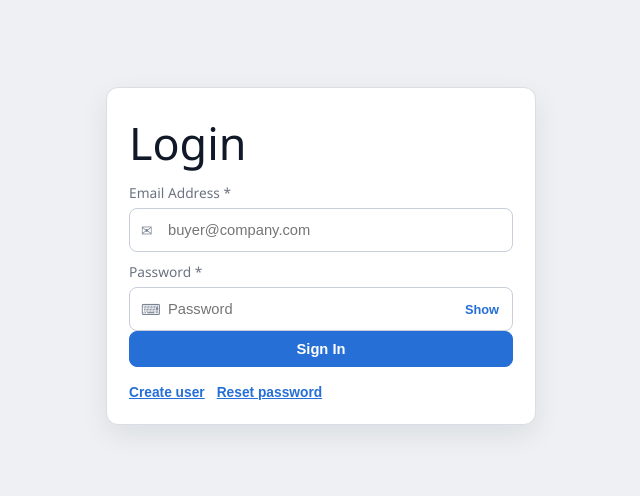
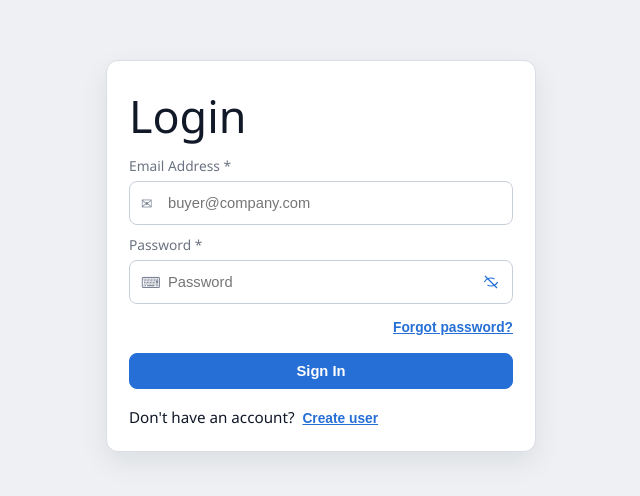
Before and after one commit to thomastorvpcs/onlinecatalog, a React (Vite) app: page / in a window 1280 px wide. Shown: the part 144-640 px from the top of the page, without its empty margins (319-959 px from the left). Built offline with nearby package versions, Linux system fonts and the light colour scheme.

Commit message:
Refine login form links spacing and eye-toggle password UI

```diff
--- a/src/App.jsx
+++ b/src/App.jsx
@@ -1423,8 +1423,15 @@ function Login({ onLogin, onRegister, onRequestPasswordReset, onResetPassword })
               <div className="auth-input-wrap">
                 <span className="auth-input-icon">⌨</span>
                 <input type={showPassword ? "text" : "password"} value={password} onChange={(e) => setPassword(e.target.value)} required placeholder="Password" />
-                <button type="button" className="auth-toggle-btn" onClick={() => setShowPassword((v) => !v)}>{showPassword ? "Hide" : "Show"}</button>
+                <button type="button" className="auth-toggle-btn" onClick={() => setShowPassword((v) => !v)} aria-label={showPassword ? "Hide password" : "Show password"} title={showPassword ? "Hide password" : "Show password"}>
+                  {showPassword ? <EyeOpenIcon /> : <EyeClosedIcon />}
+                </button>
               </div>
+              {mode === "login" ? (
+                <div className="auth-inline-link-row">
+                  <button type="button" className="link-btn" onClick={() => { setMode("reset-request"); setError(""); setNotice(""); }}>Forgot password?</button>
+                </div>
+              ) : null}
             </>
           ) : null}
           {mode === "register" ? (
@@ -1440,25 +1447,44 @@ function Login({ onLogin, onRegister, onRequestPasswordReset, onResetPassword })
               <div className="auth-input-wrap">
                 <span className="auth-input-icon">⌨</span>
                 <input type={showResetPassword ? "text" : "password"} value={resetPassword} onChange={(e) => setResetPassword(e.target.value)} required placeholder="New password" />
-                <button type="button" className="auth-toggle-btn" onClick={() => setShowResetPassword((v) => !v)}>{showResetPassword ? "Hide" : "Show"}</button>
+                <button type="button" className="auth-toggle-btn" onClick={() => setShowResetPassword((v) => !v)} aria-label={showResetPassword ? "Hide password" : "Show password"} title={showResetPassword ? "Hide password" : "Show password"}>
+                  {showResetPassword ? <EyeOpenIcon /> : <EyeClosedIcon />}
+                </button>
               </div>
               <p className="small">Code must be 6 digits. Password policy still applies.</p>
               {demoCodeHint ? <p className="small">Demo verification code: {demoCodeHint}</p> : null}
             </>
           ) : null}
-          <button type="submit" disabled={loading}>
+          <button type="submit" className="auth-submit-btn" disabled={loading}>
             {loading ? "Please wait..." : mode === "login" ? "Sign In" : mode === "register" ? "Create User" : mode === "reset-request" ? "Send verification code" : "Reset password"}
           </button>
         </form>
         <div className="auth-links">
-          {mode === "login" ? <button type="button" className="link-btn" onClick={() => { setMode("register"); setError(""); setNotice(""); }}>Create user</button> : null}
-          {mode === "login" ? <button type="button" className="link-btn" onClick={() => { setMode("reset-request"); setError(""); setNotice(""); }}>Reset password</button> : null}
+          {mode === "login" ? <p className="auth-link-text">Don&apos;t have an account? <button type="button" className="link-btn auth-inline-link" onClick={() => { setMode("register"); setError(""); setNotice(""); }}>Create user</button></p> : null}
           {(mode === "register" || mode === "reset-request" || mode === "reset-confirm") ? <button type="button" className="link-btn" onClick={() => { setMode("login"); setError(""); setNotice(""); }}>Back to sign in</button> : null}
         </div>
           </>
         )}
       </div>
     </div>
+  );
+}
+
+function EyeOpenIcon() {
+  return (
+    <svg viewBox="0 0 24 24" width="16" height="16" aria-hidden="true">
+      <path d="M2 12s3.5-6 10-6 10 6 10 6-3.5 6-10 6-10-6-10-6z" fill="none" stroke="currentColor" strokeWidth="1.8" />
+      <circle cx="12" cy="12" r="3" fill="none" stroke="currentColor" strokeWidth="1.8" />
+    </svg>
+  );
+}
+
+function EyeClosedIcon() {
+  return (
+    <svg viewBox="0 0 24 24" width="16" height="16" aria-hidden="true">
+      <path d="M3 3l18 18" fill="none" stroke="currentColor" strokeWidth="1.8" />
+      <path d="M2 12s3.5-6 10-6c2 0 3.8.6 5.3 1.5M22 12s-3.5 6-10 6c-2 0-3.8-.6-5.3-1.5" fill="none" stroke="currentColor" strokeWidth="1.8" />
+    </svg>
   );
 }
 
--- a/styles.css
+++ b/styles.css
@@ -94,10 +94,33 @@ input, button {
   font-size: 0.8rem;
   font-weight: 600;
   border-radius: 6px;
+  display: grid;
+  place-items: center;
 }
 
 .auth-toggle-btn:hover {
   background: #eff6ff;
+}
+
+.auth-submit-btn {
+  margin-top: 18px;
+}
+
+.auth-inline-link-row {
+  display: flex;
+  justify-content: flex-end;
+  margin-top: 6px;
+}
+
+.auth-link-text {
+  margin: 4px 0 0;
+  font-size: 0.95rem;
+  color: #111827;
+}
+
+.auth-inline-link {
+  margin-top: 0;
+  margin-left: 4px;
 }
 input[type="checkbox"] {
   width: auto;
```
